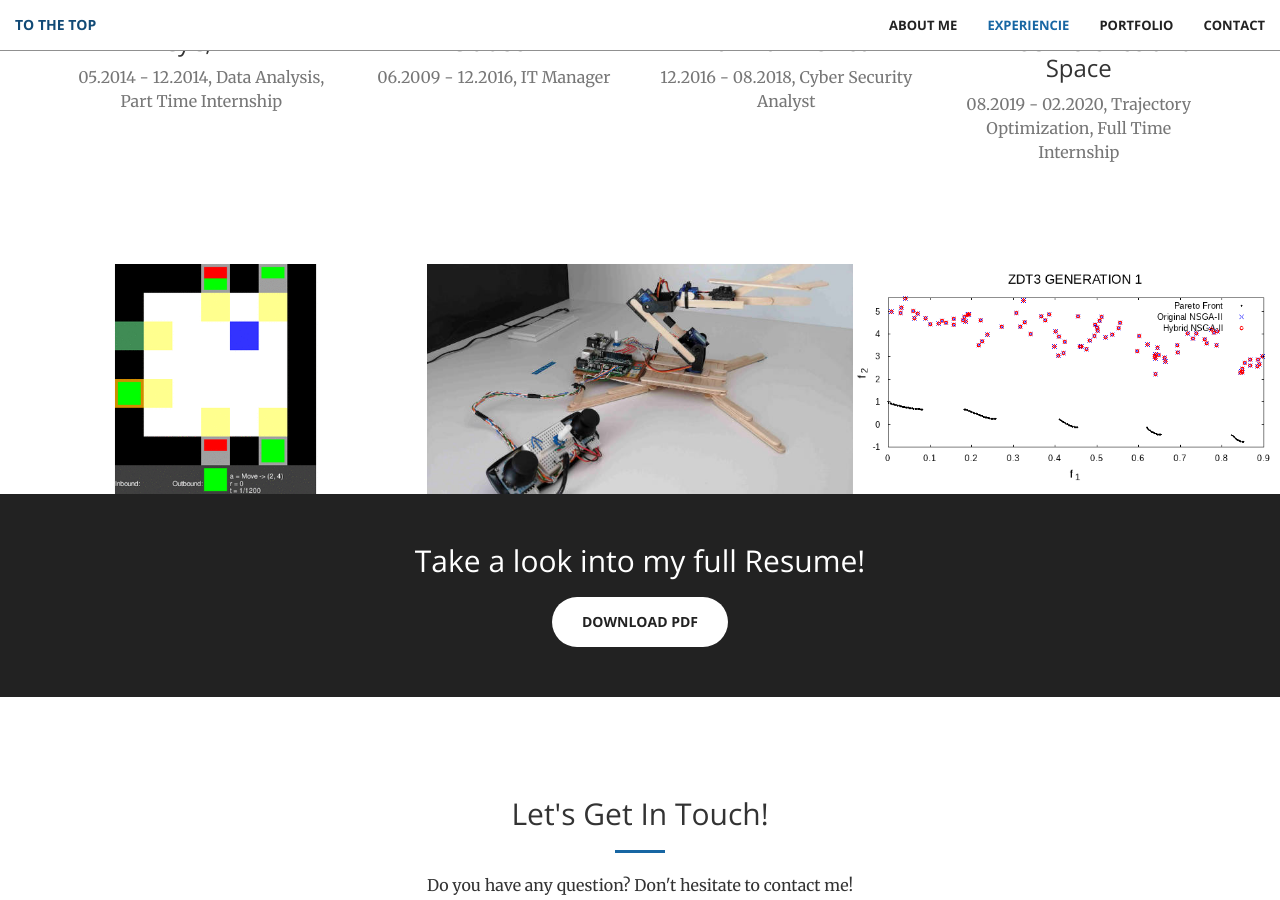
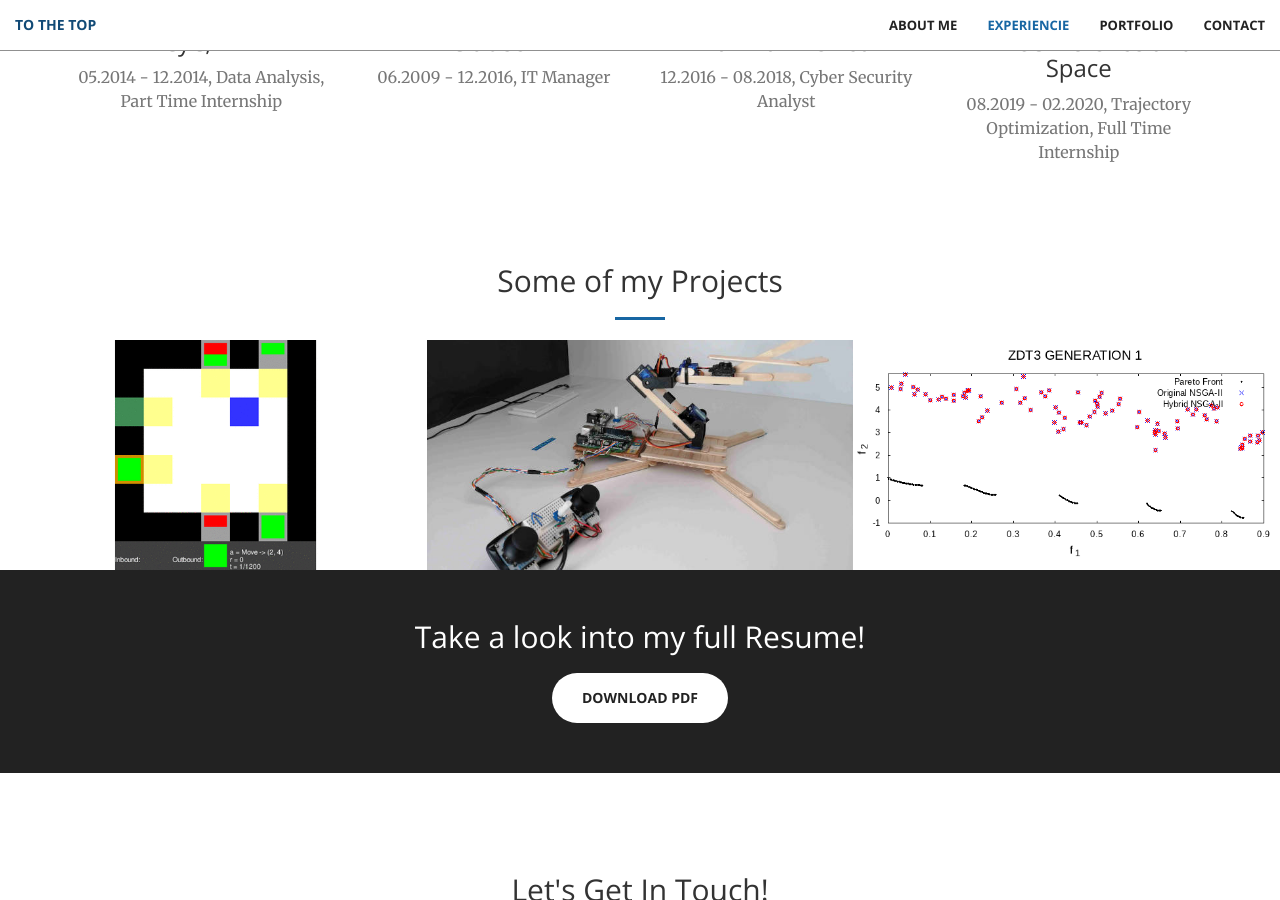
Before and after one commit to andresbecker/andresbecker.github.io, a Jekyll site: the page built from index.html, in a window 1280 px wide and 900 px high, scrolled down 1535 px. Built offline with Jekyll 4.4.1, drawn with Linux system fonts in a browser that asks for light colours.

Commit message:
CV pdf updated and My proyects title added

```diff
--- a/_includes/portfolio.html
+++ b/_includes/portfolio.html
@@ -1,4 +1,12 @@
 <section class="no-padding" id="portfolio">
+  <div class="container">
+    <div class="row">
+        <div class="col-lg-12 text-center">
+            <h2 class="section-heading">Some of my Projects</h2>
+            <hr class="primary">
+        </div>
+    </div>
+  </div>
     <div class="container-fluid">
         <div class="row no-gutter">
             <div class="col-lg-4 col-sm-6">
```
Also changed, not shown: 1 other file.
